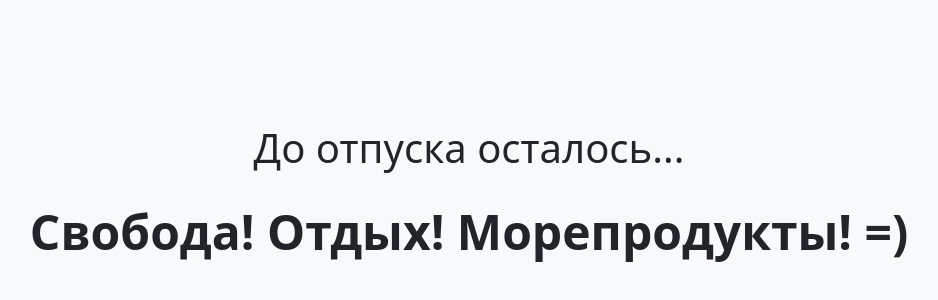
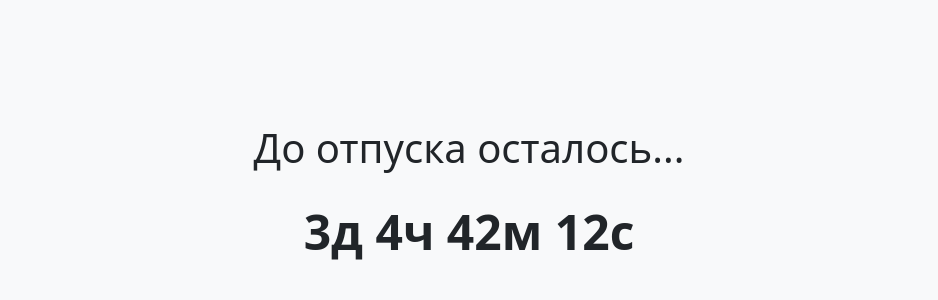
Before and after one commit to iLusha80/AnnaHoliday, a plain HTML site: page index.html in a window 1280 px wide. Shown: the part 204-504 px from the top of the page, without its empty margins (171-1109 px from the left). Drawn offline with nearby package versions, Linux system fonts and the light colour scheme.

Commit message:
Update index.html
Ждем некст отпуск в Дурке

```diff
--- a/index.html
+++ b/index.html
@@ -27,7 +27,7 @@
 
     <script>
         function updateTimer() {
-            const endDate = new Date("2024-08-02T17:45:00").getTime();
+            const endDate = new Date("2024-10-21T19:00:00").getTime();
             const now = new Date().getTime();
             const timeLeft = endDate - now;
 
@@ -41,7 +41,7 @@
 
             if (timeLeft < 0) {
                 clearInterval(timerInterval);
-                document.getElementById("timer").innerHTML = "Свобода! Отдых! Морепродукты! =)";
+                document.getElementById("timer").innerHTML = "Свобода! Отдых! Друдом! 🤪";
             }
         }
 
```
